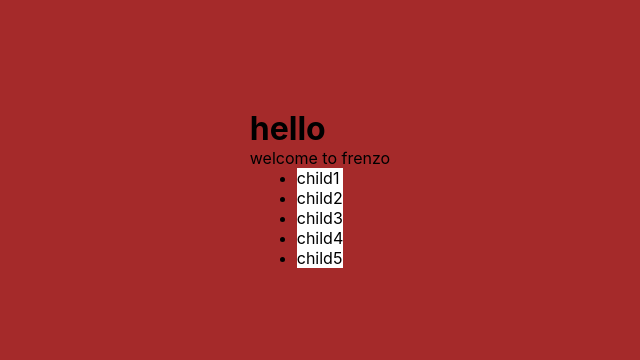
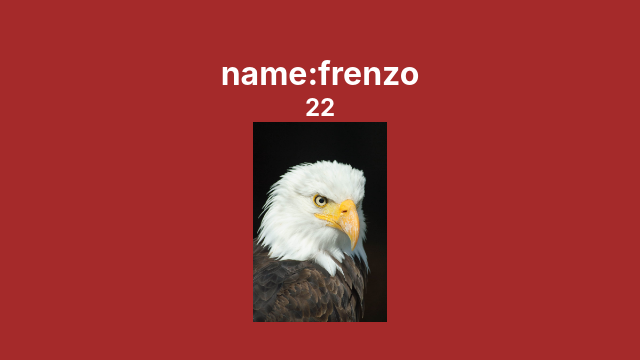
Before and after one commit to divyashan3223/reacth-batch-8, a React (Create React App) app: page / in a window 1280 px wide. Shown: the part 212-572 px from the top of the page, without its empty margins (320-960 px from the left). Built offline with nearby package versions, Linux system fonts and the light colour scheme.

Commit message:
js use display the data

```diff
--- a/src/componet/Demo.jsx
+++ b/src/componet/Demo.jsx
@@ -1,19 +1,18 @@
 import React from "react";
 import "./demo.css";
+import img from "../assets/eagle.jpg";
 const Demo = () => {
+  let person = {
+    name: "frenzo",
+    age: 22,
+    size: 10,
+    image: img,
+  };
   return (
     <div className="container">
-      <main>
-        <h1>hello</h1>
-        <p>welcome to frenzo</p>
-      </main>
-      <ul className="ul">
-        <li>child1</li>
-        <li>child2</li>
-        <li>child3</li>
-        <li>child4</li>
-        <li>child5</li>
-      </ul>
+      <h1>name:{person.name}</h1>
+      <h2>{person.age}</h2>
+      <img src={`${person.image}`} alt="" />
     </div>
   );
 };
--- a/src/componet/demo.css
+++ b/src/componet/demo.css
@@ -6,12 +6,13 @@
   align-items: center;
   justify-content: center;
   flex-direction: column;
+  color: white;
 }
 * {
   margin: 0px;
   padding: 0px;
   box-sizing: border-box;
 }
-.ul {
-  background-color: white;
+img {
+  height: 200px;
 }
```
Also changed, not shown: src/assets/eagle.jpg (added).
